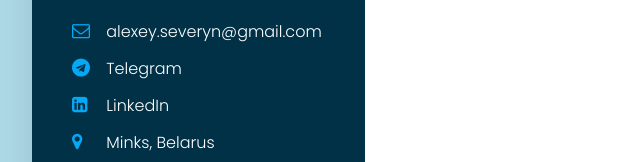
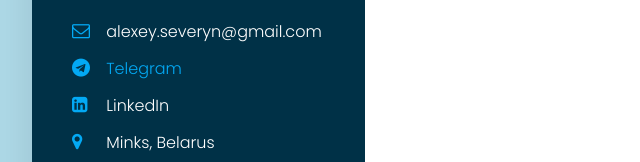
Before and after one commit to AliaksSever/rsschool-cv, a plain HTML site: page index.html in a window 1280 px wide. In both pictures the pointer is over the link "Telegram". Shown: the part 472-634 px from the top of the page, 108-748 px from the left. Drawn offline with Linux system fonts and the light colour scheme.

Commit message:
links are changing the color

```diff
--- a/css/style.css
+++ b/css/style.css
@@ -111,6 +111,11 @@ body {
     color: #fff;
     font-weight: 300;
     text-decoration: none;
+    transition: 0.5s;
+}
+
+.contactInfo ul li span a:hover {
+    color: #03a9f4;
 }
 
 .contactInfo.education li {
```
